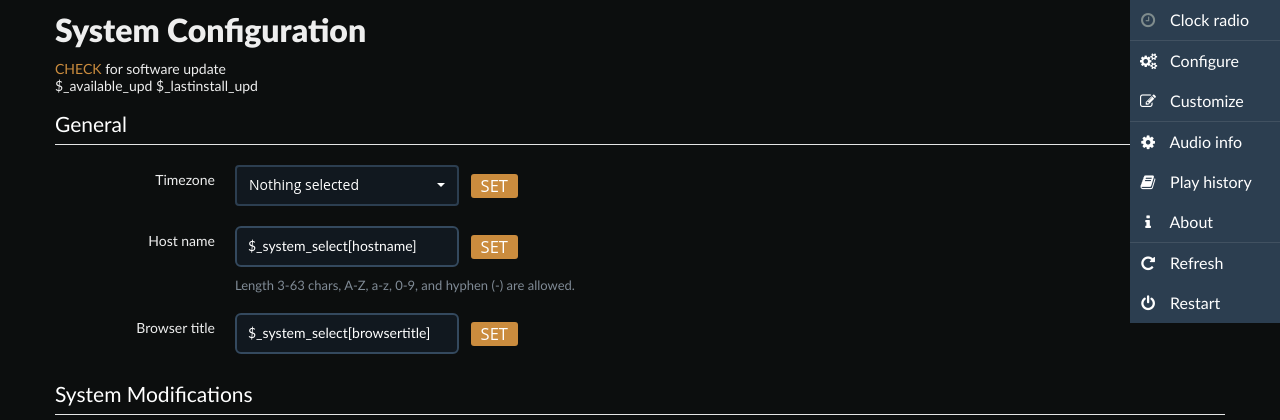
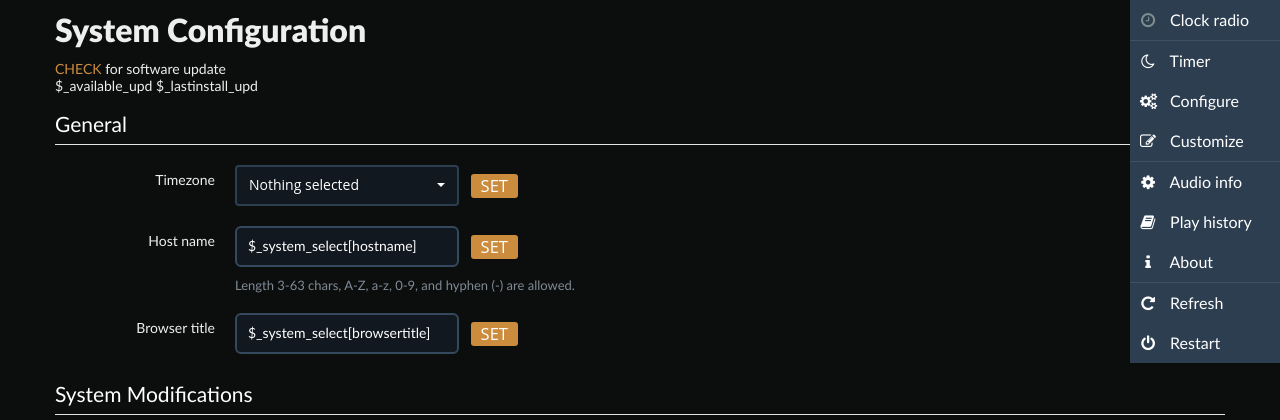
Before and after one commit to atoomic/moodeaudio, a PHP site: template templates/sys-config.html in a window 1280 px wide, after a click on "System menu". Shown: the part 40-460 px from the top of the page. Run offline with PHP 8.4, Linux system fonts and the light colour scheme; the template is opened without the code that fills it, so the values that code supplies are empty.

Commit message:
Set skeleton for timer

```diff
--- a/footer.php
+++ b/footer.php
@@ -824,6 +824,31 @@
 	</div>
 </div>
 
+<!-- Sleep Timer -->
+<div id="timer-modal" class="modal modal-sm hide fade" tabindex="-1" role="dialog" aria-labelledby="timer-modal-label" aria-hidden="true">
+	<div class="modal-header">
+		<button type="button" class="close" data-dismiss="modal" aria-hidden="true">&times;</button>
+		<h3 id="timer-modal-label">Bed Timer</h3>
+	</div>
+	<div class="timer-search">
+		<form id="ph-search" method="post" onSubmit="return false;">
+			<div class="input-append" style="margin-bottom: 0;">
+				<input id="ph-filter" type="text" value="" placeholder="search" data-placement="bottom" data-toggle="tooltip">
+				<span id="ph-filter-results"></span>
+				<button class="btn ph-firstPage"><i class="icon-double-angle-up"></i></button>
+				<button class="btn ph-lastPage"><i class="icon-double-angle-down"></i></button>
+			</div>
+		</form>
+	</div>
+	<div class="modal-body" id="container-timer">
+		<div id="timer">
+			<ol class="timer"></ol>
+		</div>
+	</div>
+	<div class="modal-footer">
+		<button class="btn" data-dismiss="modal" aria-hidden="true">Close</button>
+	</div>
+</div>
 
 <!-- Volume warning -->
 <div id="volumewarning-modal" class="modal modal-sm hide fade" tabindex="-1" role="dialog" aria-labelledby="volumewarning-modal-label" aria-hidden="true">
--- a/header.php
+++ b/header.php
@@ -71,6 +71,7 @@
 		<a class="dropdown-toggle btn" id="menu-settings" role="button" data-toggle="dropdown" data-target="#" href="#notarget" title="System menu"><i class="icon-reorder"></i></a>
 		<ul class="dropdown-menu" role="menu" aria-labelledby="menu-settings">
 			<li class="context-menu menu-separator"><a href="#notarget" data-cmd="setforclockradio-m"><i id="clockradio-icon-m" class="icon-time sx clockradio-off-m"></i> Clock radio</a></li>
+			<li><a href="#notarget" data-cmd="settimer-m"><i id="timer-icon-m" class="icon-moon sx timer-off-m"></i> Timer</a></li>
 			<li><a href="#configure-modal" data-toggle="modal"><i class="icon-cogs sx"></i> Configure</a></li>
 			<li class="context-menu menu-separator"><a href="#notarget" data-cmd="customize"><i class="icon-edit sx"></i> Customize</a></li>
 			<li><a href="javascript:$('#audioinfo-modal .modal-body').load('audioinfo.php',function(e){$('#audioinfo-modal').modal('show');}); void 0"><i class="icon-cog sx"></i> Audio info</a></li>
--- a/js/playerlib.js
+++ b/js/playerlib.js
@@ -1639,6 +1639,11 @@
 
         $('ol.playhistory').html(output);
         $('#playhistory-modal').modal();
+    }
+
+    // Bed Timer
+    if ($(this).data('cmd') == 'settimer') {
+        $('#timer-modal').modal();
     }
 
 });
```
